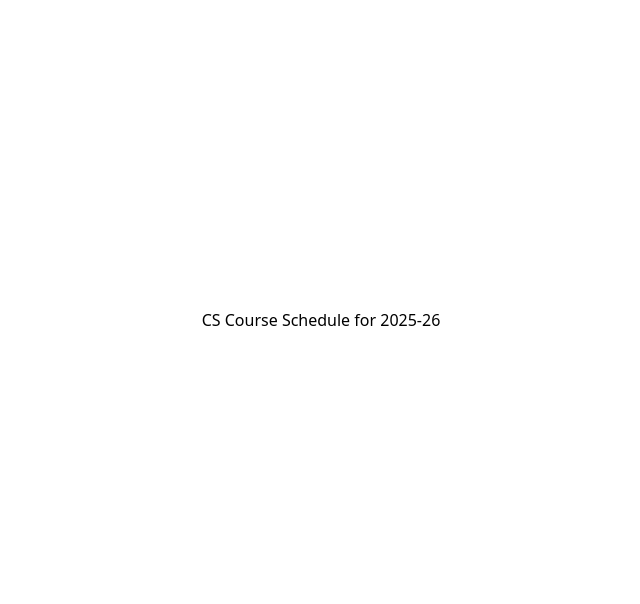
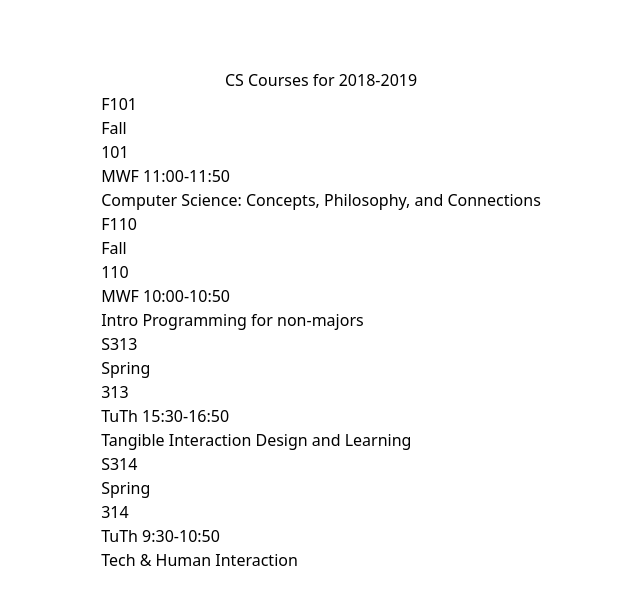
Before and after one commit to andrewcyuan/cs392-react-challenge, a React (Vite) app: page / in a window 1280 px wide. Shown: the top 604 px of the page, without its empty margins (319-959 px from the left). Built offline with nearby package versions, Linux system fonts and the light colour scheme.

Commit message:
banner and schedule

```diff
--- a/src/App.tsx
+++ b/src/App.tsx
@@ -1,11 +1,76 @@
+
+interface BannerProps {
+  title: string
+}
+
+const Banner = (props: BannerProps) => {
+  return (
+    <h1>{props.title}</h1>
+  )
+}
+
+interface Course {
+  term: string;
+  number: string;
+  meets: string;
+  title: string;
+}
+
+interface ScheduleProps {
+  courses: Record<string, Course>
+}
+
+const Schedule = (props: ScheduleProps) => {
+  return (
+    <div>
+      {Object.entries(props.courses).map(([key, course]) => (
+        <div>
+          <h2>{key}</h2>
+          <p>{course.term}</p>
+          <p>{course.number}</p>
+          <p>{course.meets}</p>
+          <p>{course.title}</p>
+        </div>
+      ))}
+    </div>
+  )
+}
+
 const App = () => {
   const schedule = {
-    title: "CS Course Schedule for 2025-26"
+    "title": "CS Courses for 2018-2019",
+    "courses": {
+      "F101": {
+        "term": "Fall",
+        "number": "101",
+        "meets": "MWF 11:00-11:50",
+        "title": "Computer Science: Concepts, Philosophy, and Connections"
+      },
+      "F110": {
+        "term": "Fall",
+        "number": "110",
+        "meets": "MWF 10:00-10:50",
+        "title": "Intro Programming for non-majors"
+      },
+      "S313": {
+        "term": "Spring",
+        "number": "313",
+        "meets": "TuTh 15:30-16:50",
+        "title": "Tangible Interaction Design and Learning"
+      },
+      "S314": {
+        "term": "Spring",
+        "number": "314",
+        "meets": "TuTh 9:30-10:50",
+        "title": "Tech & Human Interaction"
+      }
+    }
   };
 
   return (
     <div className="flex flex-col min-h-[80vh] items-center justify-center">
-      <h1>{schedule.title}</h1>
+      <Banner title={schedule.title} />
+      <Schedule courses={schedule.courses} />
     </div>
   )
 }
```
